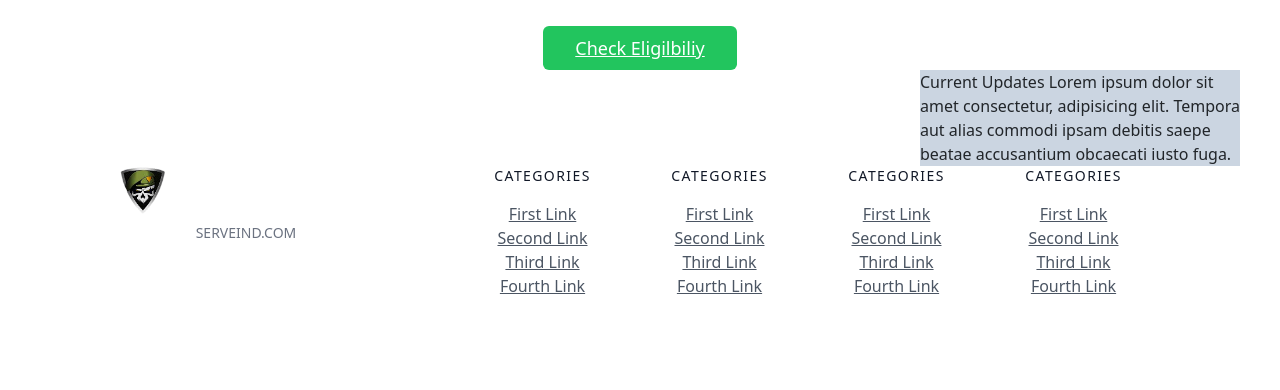
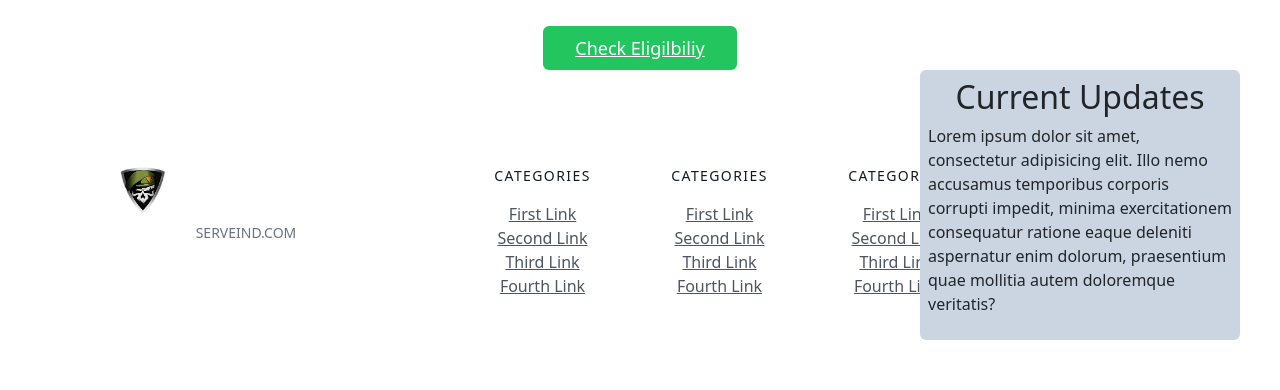
Before and after one commit to madneg/army_project, a Next.js app: page / in a window 1280 px wide. Shown: the part 952-1342 px from the top of the page. Built offline with nearby package versions, Linux system fonts and the light colour scheme.

Commit message:
home_com

```diff
--- a/next.config.js
+++ b/next.config.js
@@ -3,8 +3,13 @@ const nextConfig = {
   reactStrictMode: true,
   images: {
     formats: ["image/avif", "image/webp"],
-    domains: ["images.unsplash.com","m.media-amazon.com"],
+    domains: [
+      "images.unsplash.com",
+      "m.media-amazon.com",
+      "media.istockphoto.com",
+      "static.theprint.in",
+    ],
   },
 };
 
-module.exports =nextConfig;
+module.exports = nextConfig;
--- a/pages/index.js
+++ b/pages/index.js
@@ -54,7 +54,7 @@ export default function Home() {
               <Image
                 width={1000}
                 height={1000}
-                src="/tom-podmore-qR9Qp_vDJL4-unsplash.jpg"
+                src="https://media.istockphoto.com/id/1454562653/photo/26-january-background-republic-day-india-and-republic-day-background-screen.jpg?s=612x612&w=0&k=20&c=LuIluzv105ci1Ut0X4XVk7zQ1yJ41dNOIcm4Yhc5O_0="
                 className="d-block w-full md:h-screen h-72"
                 alt="..."
               />
@@ -69,7 +69,7 @@ export default function Home() {
               <Image
                 width={1000}
                 height={1000}
-                src="/tom-podmore-qR9Qp_vDJL4-unsplash.jpg"
+                src="https://static.theprint.in/wp-content/uploads/2020/02/Indian-Army-4.jpg"
                 className="d-block w-full md:h-screen h-72"
                 alt="..."
               />
@@ -84,7 +84,7 @@ export default function Home() {
               <Image
                 width={1000}
                 height={1000}
-                src="/tom-podmore-qR9Qp_vDJL4-unsplash.jpg"
+                src="https://media.istockphoto.com/id/1454563213/photo/republic-day-celebration-gantantra-diwas-and-republic-day-art.jpg?s=612x612&w=0&k=20&c=dwklSQBICUQW_zNZO6LilAfb79Pj4X3X1lZnIY0_E7M="
                 className="d-block w-full md:h-screen h-72"
                 alt="..."
               />
@@ -137,10 +137,14 @@ export default function Home() {
             </Link>
           </div>
         </section>
-        <div className="absolute right-10 bg-slate-300 w-1/4">
-          Current Updates Lorem ipsum dolor sit amet consectetur, adipisicing
-          elit. Tempora aut alias commodi ipsam debitis saepe beatae accusantium
-          obcaecati iusto fuga.
+        <div className="absolute right-10 bg-slate-300 w-1/4 p-2 rounded-md">
+          <h2 className="flex justify-center items-center">Current Updates</h2>
+          <p>
+            Lorem ipsum dolor sit amet, consectetur adipisicing elit. Illo nemo
+            accusamus temporibus corporis corrupti impedit, minima
+            exercitationem consequatur ratione eaque deleniti aspernatur enim
+            dolorum, praesentium quae mollitia autem doloremque veritatis?
+          </p>
         </div>
         <Script
           src="https://cdn.jsdelivr.net/npm/bootstrap@5.3.0-alpha1/dist/js/bootstrap.bundle.min.js"
```
